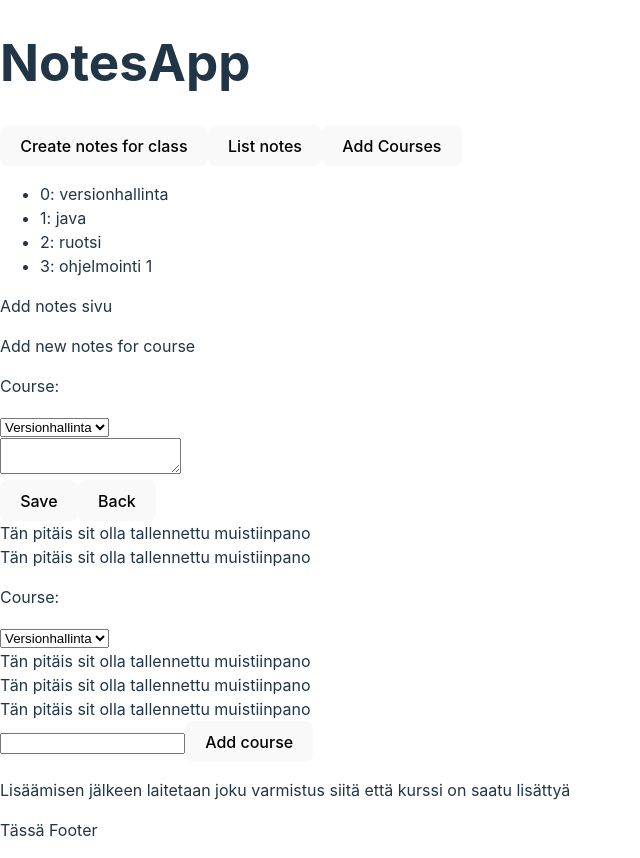
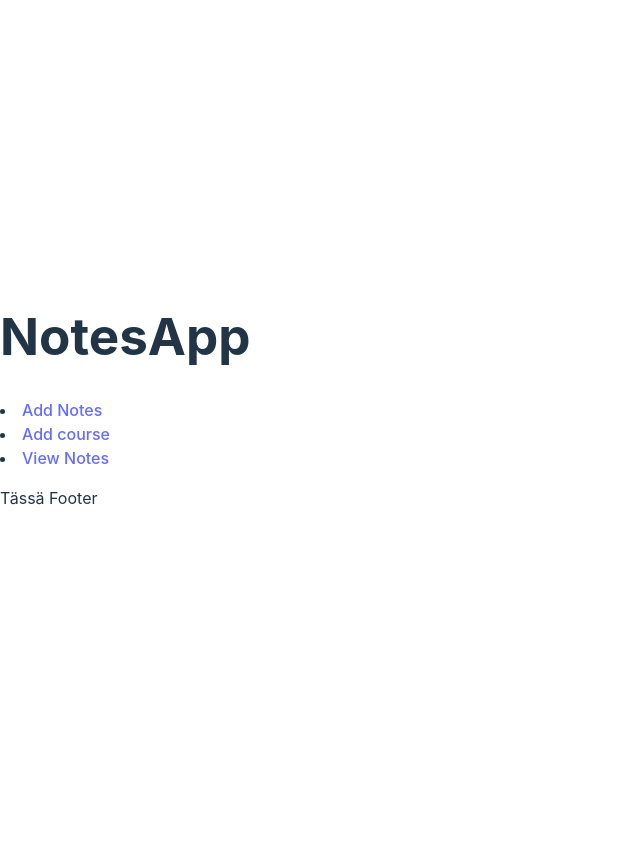
Before and after one commit to lattuemmi/Frontend-Loppuharkka-2024, a React (Vite) app in the folder loppuharjoitus-2024/: page / in a window 1280 px wide. Shown: the whole page, without its empty margins (0-640 px from the left). After the commit the page ends 800 px from the top, so only its background shows below. Built offline with nearby package versions, Linux system fonts and the light colour scheme.

Commit message:
Navigointi sivulla
Navigointi ohjelmassa toimii. READme ohjeistus päivitetty.

```diff
--- a/loppuharjoitus-2024/package.json
+++ b/loppuharjoitus-2024/package.json
@@ -11,7 +11,8 @@
   },
   "dependencies": {
     "react": "^18.3.1",
-    "react-dom": "^18.3.1"
+    "react-dom": "^18.3.1",
+    "react-router-dom": "^7.0.2"
   },
   "devDependencies": {
     "@eslint/js": "^9.13.0",
--- /dev/null
+++ b/loppuharjoitus-2024/src/AddCourse.jsx
@@ -0,0 +1,15 @@
+function AddCourse(){
+    return(
+    <>
+    <div>
+        <input type="text" />
+        <button>Add course</button>
+
+        <p>Lisäämisen jälkeen laitetaan joku varmistus siitä että kurssi on saatu lisättyä
+        </p>
+    </div>
+    </>
+    )
+}
+
+export default AddCourse;
--- /dev/null
+++ b/loppuharjoitus-2024/src/AddNotes.jsx
@@ -0,0 +1,34 @@
+function AddNotes (){
+    return(
+    <>
+        <div>
+        <p>Add new notes for course</p>
+      </div>
+
+      <p>Course:</p>
+
+      <div>
+        <select name="kurssi" id="">
+          <option value="kurssi1">Versionhallinta</option>
+          <option value="kurssi2">Java</option>
+          <option value="kurssi3">Ruotsi</option>
+          <option value="kurssi4">Ohjelmointi1</option>
+        </select>
+      </div>
+
+      <div>
+        <textarea name="" id=""></textarea>
+      </div>
+
+      <div>
+        <button>Save</button>
+        <button>Back</button>
+      </div>
+
+      <div className="muistiinpano laatikko">Tän pitäis sit olla tallennettu muistiinpano</div>
+      <div className="muistiinpano laatikko">Tän pitäis sit olla tallennettu muistiinpano</div>
+    </>
+    )
+}
+
+export default AddNotes;
--- a/loppuharjoitus-2024/src/App.jsx
+++ b/loppuharjoitus-2024/src/App.jsx
@@ -1,7 +1,15 @@
 import { useState } from 'react';
 import CourseItem from './CourseItem.jsx';
+import { BrowserRouter as Router, Routes, Route, Link } from "react-router-dom";
+
+import AddNotes from "./AddNotes.jsx"
+import AddCourse from './AddCourse.jsx';
+import ViewNotes from './ViewNotes.jsx';
+import HomePage from "./HomePage.jsx";
 
 function App() {
+
+
   let courses = [
     {
       id: 0,
@@ -22,78 +30,17 @@ function App() {
   ];
 
   return (
-    <>
-      <div>
-        <button>Create notes for class</button>
-        <button>List notes</button>
-        <button>Add Courses</button>
-      </div>
+    <Router>
+      <Routes>
+        {/* Kotisivun reitti */}
+        <Route path="/" element={<HomePage />} />
 
-      <ul>
-        {courses.map((kurssi, i) => {
-          return <CourseItem key={kurssi.id} id={kurssi.id} name={kurssi.name} />;
-        })}
-      </ul>
-
-      <div>
-        <p>Add notes sivu</p>
-      </div>
-
-      {/*Tästä alkaa Add notes for course view sivu */}
-      <div>
-        <p>Add new notes for course</p>
-      </div>
-
-      <p>Course:</p>
-
-      <div>
-        <select name="kurssi" id="">
-          <option value="kurssi1">Versionhallinta</option>
-          <option value="kurssi2">Java</option>
-          <option value="kurssi3">Ruotsi</option>
-          <option value="kurssi4">Ohjelmointi1</option>
-        </select>
-      </div>
-
-      <div>
-        <textarea name="" id=""></textarea>
-      </div>
-
-      <div>
-        <button>Save</button>
-        <button>Back</button>
-      </div>
-
-      <div className="muistiinpano laatikko">Tän pitäis sit olla tallennettu muistiinpano</div>
-      <div className="muistiinpano laatikko">Tän pitäis sit olla tallennettu muistiinpano</div>
-
-      {/* Tästä alkaa list view - all notes ( pystyy myös suodattamaan kurssin mukaan  )*/}
-
-      <p>Course:</p>
-
-      <div>
-        <select name="kurssi" id="">
-          <option value="kurssi1">Versionhallinta</option>
-          <option value="kurssi2">Java</option>
-          <option value="kurssi3">Ruotsi</option>
-          <option value="kurssi4">Ohjelmointi1</option>
-        </select>
-      </div>
-
-      <div className="muistiinpano laatikko">Tän pitäis sit olla tallennettu muistiinpano</div>
-      <div className="muistiinpano laatikko">Tän pitäis sit olla tallennettu muistiinpano</div>
-      <div className="muistiinpano laatikko">Tän pitäis sit olla tallennettu muistiinpano</div>
-
-      {/* Tästä alkaa Add courses sivu */}
-
-      <div>
-        <input type="text" />
-        <button>Add course</button>
-
-        <p>Lisäämisen jälkeen laitetaan joku varmistus siitä että kurssi on saatu lisättyä
-        </p>
-      </div>
-    </>
+        {/* Muut reitit */}
+        <Route path="/add-notes" element={<AddNotes />} />
+        <Route path="/add-course" element={<AddCourse />} />
+        <Route path="/view-notes" element={<ViewNotes />} />
+      </Routes>
+    </Router>
   );
 }
 
--- /dev/null
+++ b/loppuharjoitus-2024/src/HomePage.jsx
@@ -0,0 +1,18 @@
+import { BrowserRouter as Router, Routes, Route, Link } from "react-router-dom";
+import App from "./App.jsx";
+
+function Home() {
+    return(
+      <div>
+        <div>
+            <nav>
+              <li><Link to="/add-notes">Add Notes</Link></li>
+              <li><Link to="/add-course">Add course</Link></li>
+              <li><Link to="/view-notes">View Notes</Link></li>
+            </nav>
+          </div>
+      </div>
+    )
+  }
+
+  export default Home;
--- /dev/null
+++ b/loppuharjoitus-2024/src/ViewNotes.jsx
@@ -0,0 +1,22 @@
+function ViewNotes(){
+    return(
+    <>
+    <p>Course:</p>
+
+    <div>
+        <select name="kurssi" id="">
+            <option value="kurssi1">Versionhallinta</option>
+            <option value="kurssi2">Java</option>
+            <option value="kurssi3">Ruotsi</option>
+            <option value="kurssi4">Ohjelmointi1</option>
+        </select>
+    </div>
+
+    <div className="muistiinpano laatikko">Tän pitäis sit olla tallennettu muistiinpano</div>
+    <div className="muistiinpano laatikko">Tän pitäis sit olla tallennettu muistiinpano</div>
+    <div className="muistiinpano laatikko">Tän pitäis sit olla tallennettu muistiinpano</div>
+    </>
+    )
+}
+
+export default ViewNotes;
```
Also changed, not shown: 2 other files (tests, documents, lock files or other folders).
